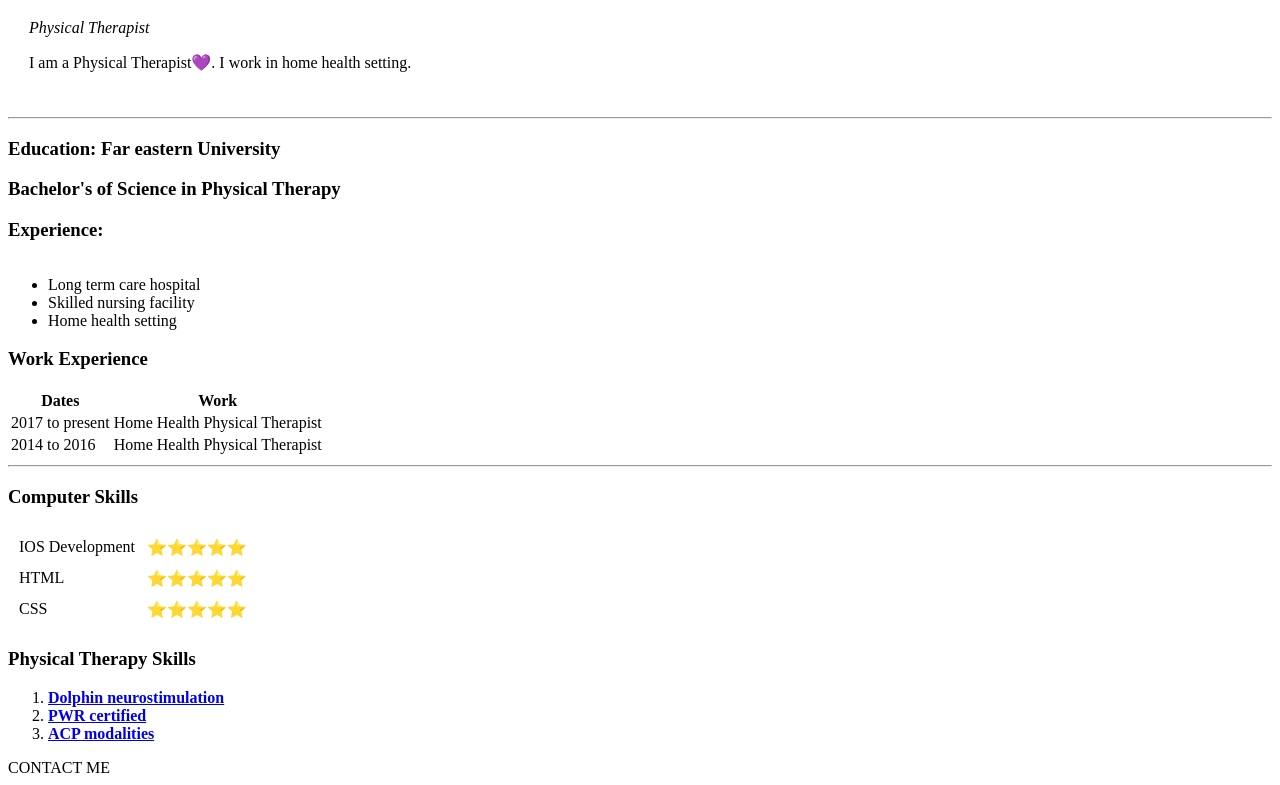
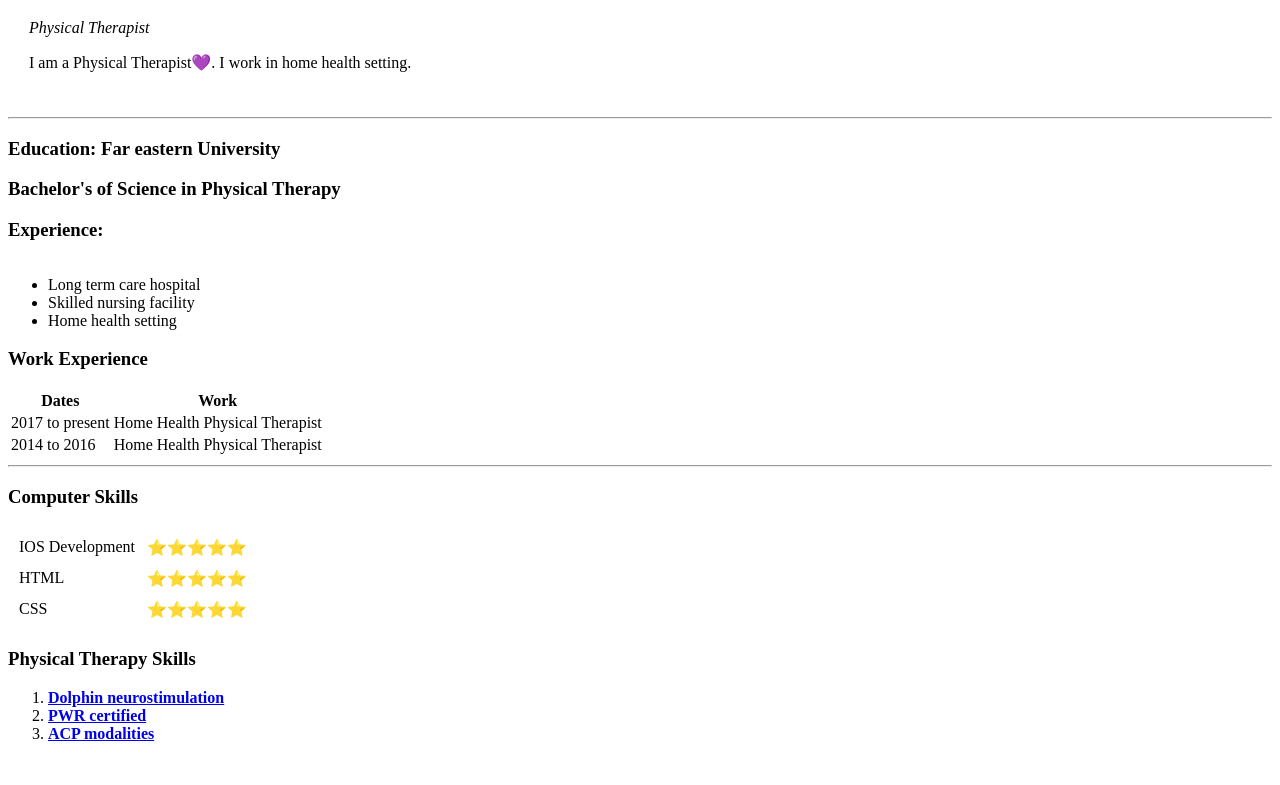
Before and after one commit to Krivera036/CV, a plain HTML site: page index.html in a window 1280 px wide. Shown: the part 394-1179 px from the top of the page. After the commit the page ends 1153 px from the top, so only its background shows below. Drawn offline with Linux system fonts and the light colour scheme.

Commit message:
Update index.html

```diff
--- a/index.html
+++ b/index.html
@@ -98,7 +98,7 @@
   <li><strong><a href="https://www.acplus.com/" <a>ACP modalities</a></strong></li>
 </ol>
 
-<a><ahref="HTML-contact-Me.html">CONTACT ME</a>
+<a><ahref="HTML-contact-Me.html"CONTACT ME</a>
 
 </body>
 </html>
```
